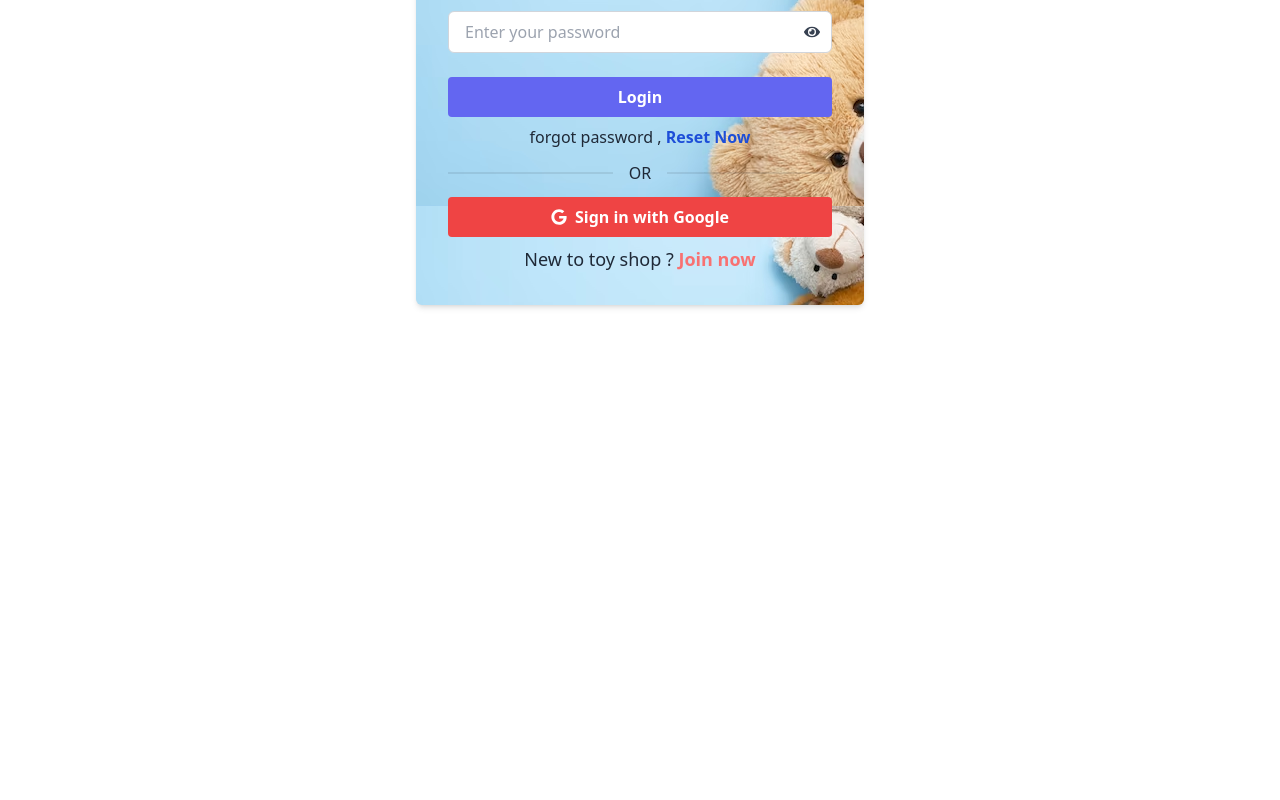
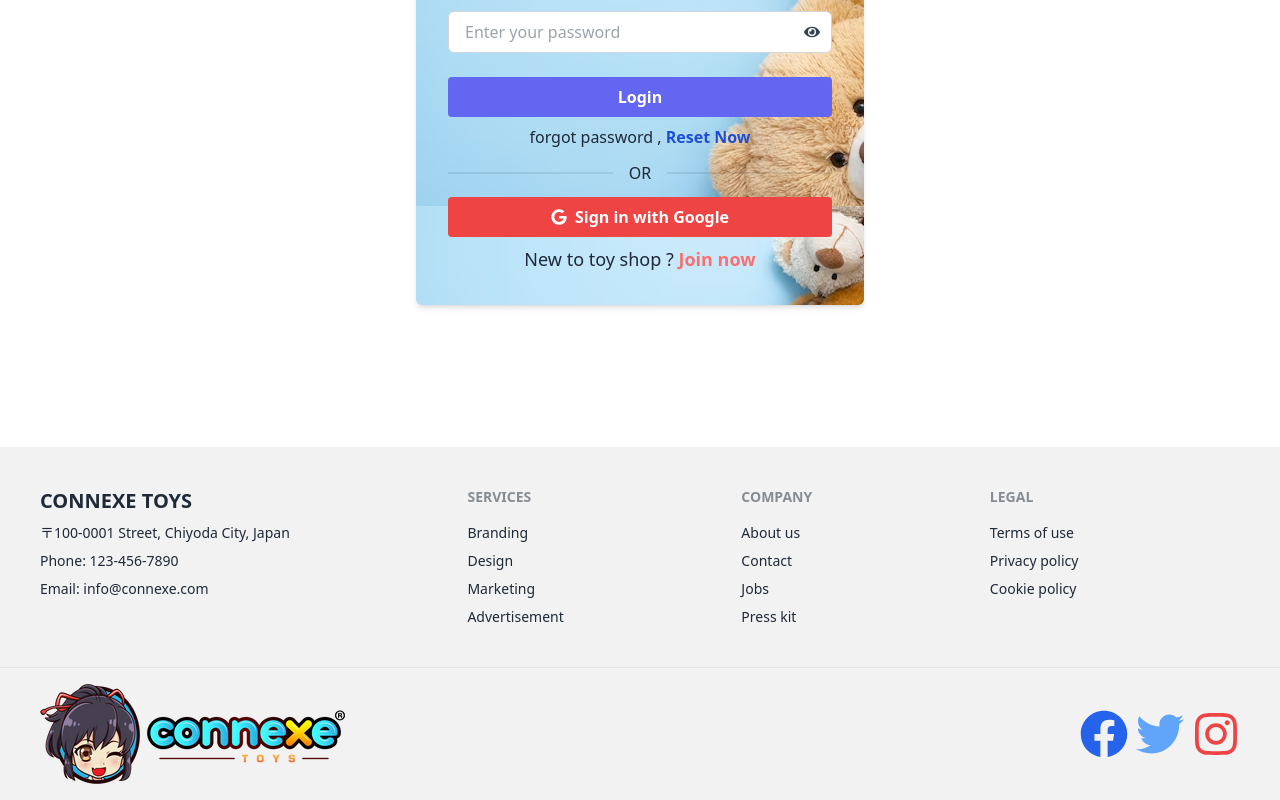
Before and after one commit to absiddik676/Toy-Shop, a React (Vite) app: page /login in a window 1280 px wide. Shown: the part 417-1217 px from the top of the page. Before the commit the page ends 864 px from the top, so only its background shows below. Built offline with nearby package versions, Linux system fonts and the light colour scheme; no server answers; what react-toast-notifications would draw is missing.

Commit message:
footer added

```diff
--- a/package.json
+++ b/package.json
@@ -10,6 +10,7 @@
     "preview": "vite preview"
   },
   "dependencies": {
+    "aos": "^2.3.4",
     "daisyui": "^2.51.6",
     "firebase": "^9.22.0",
     "framer-motion": "^10.12.12",
--- a/src/Layout/MainLayout.jsx
+++ b/src/Layout/MainLayout.jsx
@@ -2,12 +2,14 @@
 import React from 'react';
 import Navbar from '../page/shared/Navbar/Navbar';
 import { Outlet } from 'react-router-dom';
+import Footer from '../page/shared/Footer/Footer';
 
 const MainLayout = () => {
     return (
         <div>
             <Navbar/>
             <Outlet/>
+            <Footer/>
         </div>
     );
 };
--- a/src/page/Home/ShowToy/ShowToy.jsx
+++ b/src/page/Home/ShowToy/ShowToy.jsx
@@ -1,37 +1,29 @@
 /* eslint-disable no-unused-vars */
-import React, { useState } from 'react';
+import React, { useContext, useState } from 'react';
+import Rating from 'react-rating';
+import { FaRegStar, FaStar } from "react-icons/fa";
+import { AuthContext } from '../../../provider/AuthProvider';
+import { Link } from 'react-router-dom';
 import { motion } from 'framer-motion';
-import { IoHeart } from 'react-icons/io5';
-import { toast } from 'react-hot-toast';
-import { AiOutlineEye } from 'react-icons/ai';
+import { AiOutlineEye, AiOutlineDelete } from 'react-icons/ai';
+const ShowToy = ({ toy }) => {
+  const { _id,ToyName, pictureUrl, price, rating } = toy
+  const { user, setSingleData } = useContext(AuthContext)
+  const handelSingData = (id) => {
+    console.log(id);
+    fetch(`http://localhost:5000/toy/${id}`)
+        .then(res => res.json())
+        .then(data => setSingleData(data))
+}
+  return (
+    <div className="max-w-2xl mb-11 mx-auto">
+       <motion.div
+       data-aos="flip-left" data-aos-delay="100" data-aos-anchor=".example-selector"
+      className="max-w-xs h-[420px] relative mb-5 w-[800px] rounded overflow-hidden shadow-lg hover:shadow-xl transform hover:scale-105 transition duration-300"
+      whileHover={{ scale: 1.05 }}
 
-const ShowToy = ({ toy }) => {
-  const { ToyName, pictureUrl, price, rating } = toy
-  const [isHovered, setIsHovered] = useState(false);
+    >
 
-  const handleHover = () => {
-    setIsHovered(true);
-  };
-
-  const handleMouseLeave = () => {
-    setIsHovered(false);
-  };
-  const handelAddWishList = (name) => {
-    toast.success(`${name} add wish list`)
-  }
-
-  return (
-    <motion.div
-      className="max-w-xs mb-5 rounded overflow-hidden shadow-lg hover:shadow-xl transform hover:scale-105 transition duration-300"
-      whileHover={{ scale: 1.05 }}
-      onMouseEnter={handleHover}
-      onMouseLeave={handleMouseLeave}
-    >
-      {isHovered && (
-        <div onClick={() => handelAddWishList(ToyName)} className="absolute top-0 right-0 mt-2 mr-2">
-          <IoHeart className="text-red-500 text-2xl" />
-        </div>
-      )}
       <img
         src={pictureUrl}
         alt={name}
@@ -42,24 +34,22 @@ const ShowToy = ({ toy }) => {
         <div className="flex justify-between mt-2">
           <span className="text-gray-700">${price}</span>
           <div className="flex items-center">
-            <span className="text-gray-700">{rating}</span>
-            <svg
-              className="w-4 h-4 fill-current text-yellow-500 ml-1"
-              viewBox="0 0 20 20"
-            >
-              <path
-                fillRule="evenodd"
-                d="M10 16.666l4.472 2.792-1.41-4.908L18.82 7.74l-4.94-.338L10 2 7.12 7.403l-4.94.338L6.938 14.55 5.528 19.46 10 16.667z"
-              />
-            </svg>
+            <Rating className=' mr-3'
+              placeholderRating={rating}
+              emptySymbol={<FaRegStar className='text-2xl' />}
+              readonly
+              placeholderSymbol={<FaStar className='text-warning text-2xl' />}
+              fullSymbol={<FaStar className='text-2xl' />}
+            />
           </div>
         </div>
-        <button className="flex items-center bg-transparent hover:bg-blue-500 text-blue-500 hover:text-white font-semibold py-2 px-4 border border-blue-500 hover:border-transparent rounded">
-          <AiOutlineEye className="mr-2" size={20} />
-          View Details
-        </button>
+
+        {
+                user ? <label onClick={() => handelSingData(_id)} htmlFor={user?.email ? 'my-modal-5' : ''}  className="flex mb-2 absolute cursor-pointer bottom-0 items-center bg-transparent hover:bg-blue-500 text-blue-500 hover:text-white font-semibold py-2 px-4 border border-blue-500 hover:border-transparent rounded">Details</label> : <Link  className="flex mb-2 absolute bottom-0 items-center bg-transparent hover:bg-blue-500 text-blue-500 cursor-pointer hover:text-white font-semibold py-2 px-4 border border-blue-500 hover:border-transparent rounded" to={'/login'} >Details</Link>
+              }
       </div>
     </motion.div>
+    </div>
   );
 };
 
--- /dev/null
+++ b/src/page/shared/Footer/Footer.jsx
@@ -0,0 +1,53 @@
+import React from 'react';
+import logo from '../../../assets/images/logo/connexe_toys_logot5_1562832972__41152.webp'
+import { FaFacebook, FaTwitter, FaInstagram } from 'react-icons/fa';
+const Footer = () => {
+    return (
+        <div>
+            <footer className="footer p-10 bg-base-200 text-base-content">
+                <div>
+                    <h2 className="text-xl font-semibold">CONNEXE TOYS</h2>
+                    <p className="text-sm">〒100-0001 Street, Chiyoda City, Japan</p>
+                    <p className="text-sm">Phone: 123-456-7890</p>
+                    <p className="text-sm">Email: info@connexe.com</p>
+                </div>
+                <div>
+                    <span className="footer-title">Services</span>
+                    <a className="link link-hover">Branding</a>
+                    <a className="link link-hover">Design</a>
+                    <a className="link link-hover">Marketing</a>
+                    <a className="link link-hover">Advertisement</a>
+                </div>
+                <div>
+                    <span className="footer-title">Company</span>
+                    <a className="link link-hover">About us</a>
+                    <a className="link link-hover">Contact</a>
+                    <a className="link link-hover">Jobs</a>
+                    <a className="link link-hover">Press kit</a>
+                </div>
+                <div>
+                    <span className="footer-title">Legal</span>
+                    <a className="link link-hover">Terms of use</a>
+                    <a className="link link-hover">Privacy policy</a>
+                    <a className="link link-hover">Cookie policy</a>
+                </div>
+
+            </footer>
+            <footer className="footer px-10 py-4 border-t bg-base-200 text-base-content border-base-300">
+                <div className="items-center grid-flow-col">
+                    <img src={logo} alt="" />
+
+                </div>
+                <div className="md:place-self-center md:justify-self-end">
+                    <div className="ml-4 flex space-x-2">
+                        <FaFacebook className="text-5xl text-blue-600" />
+                        <FaTwitter className="text-5xl text-blue-400" />
+                        <FaInstagram className="text-5xl  text-red-500" />
+                    </div>
+                </div>
+            </footer>
+        </div>
+    );
+};
+
+export default Footer;
--- a/src/page/shared/Modal/Modal.jsx
+++ b/src/page/shared/Modal/Modal.jsx
@@ -1,7 +1,7 @@
 import React, { useContext, useEffect } from 'react';
 import { AuthContext } from '../../../provider/AuthProvider';
-import { FaRegBookmark, FaShareAlt, FaEye, FaRegStar, FaStar } from "react-icons/fa";
-import { AiOutlineStar, AiFillStar } from "react-icons/ai";
+import { FaRegStar, FaStar } from "react-icons/fa";
+
 
 import Rating from 'react-rating'
 
@@ -13,7 +13,9 @@ const Modal = ({ data }) => {
         <div>
             <input type="checkbox" id="my-modal-5" className="modal-toggle" />
             <div className="modal">
+
                 <div className="modal-box w-11/12 max-w-5xl">
+                <label htmlFor="my-modal-5" className="btn z-50 btn-md btn-circle absolute right-2 top-2">✕</label>
                     <div className="min-w-screen min-h-0 bg-yellow-300 flex items-center lg:p-5 overflow-hidden relative">
                         <div className="w-full max-w-6xl rounded bg-white shadow-xl p-5 lg:p-5 mx-auto text-gray-800 relative md:text-left">
                             <div className="md:flex -mx-10">
@@ -73,9 +75,6 @@ const Modal = ({ data }) => {
                             </div>
                         </div>
                     </div>
-                    <div className="modal-action">
-                        <label htmlFor="my-modal-5" className="btn">Yay!</label>
-                    </div>
                 </div>
             </div>
         </div>
```
Also changed, not shown: src/assets/images/logo/connexe_toys_logot5_1562832972__41152.webp (added), 1 other file (tests, documents, lock files or other folders).
